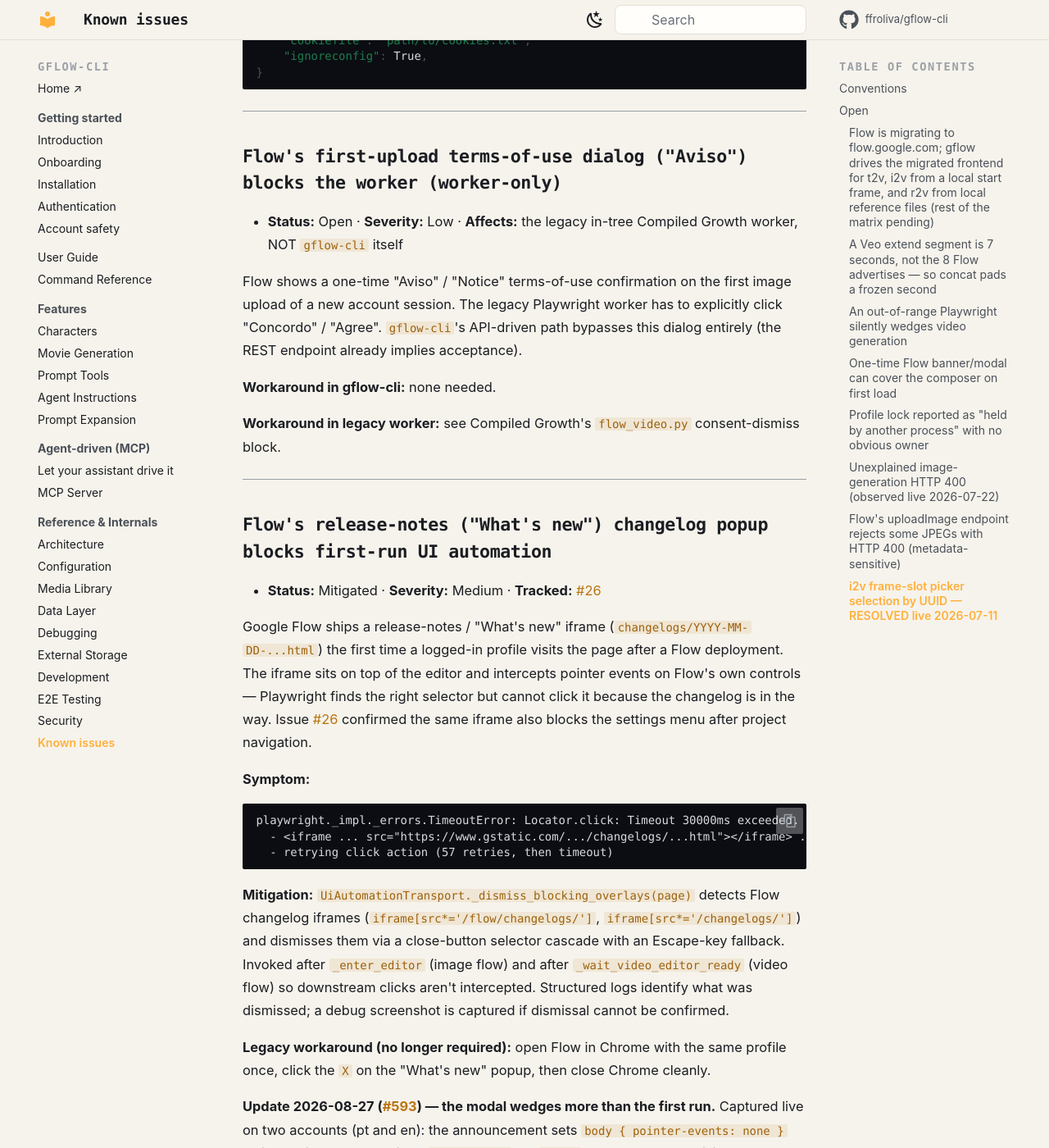
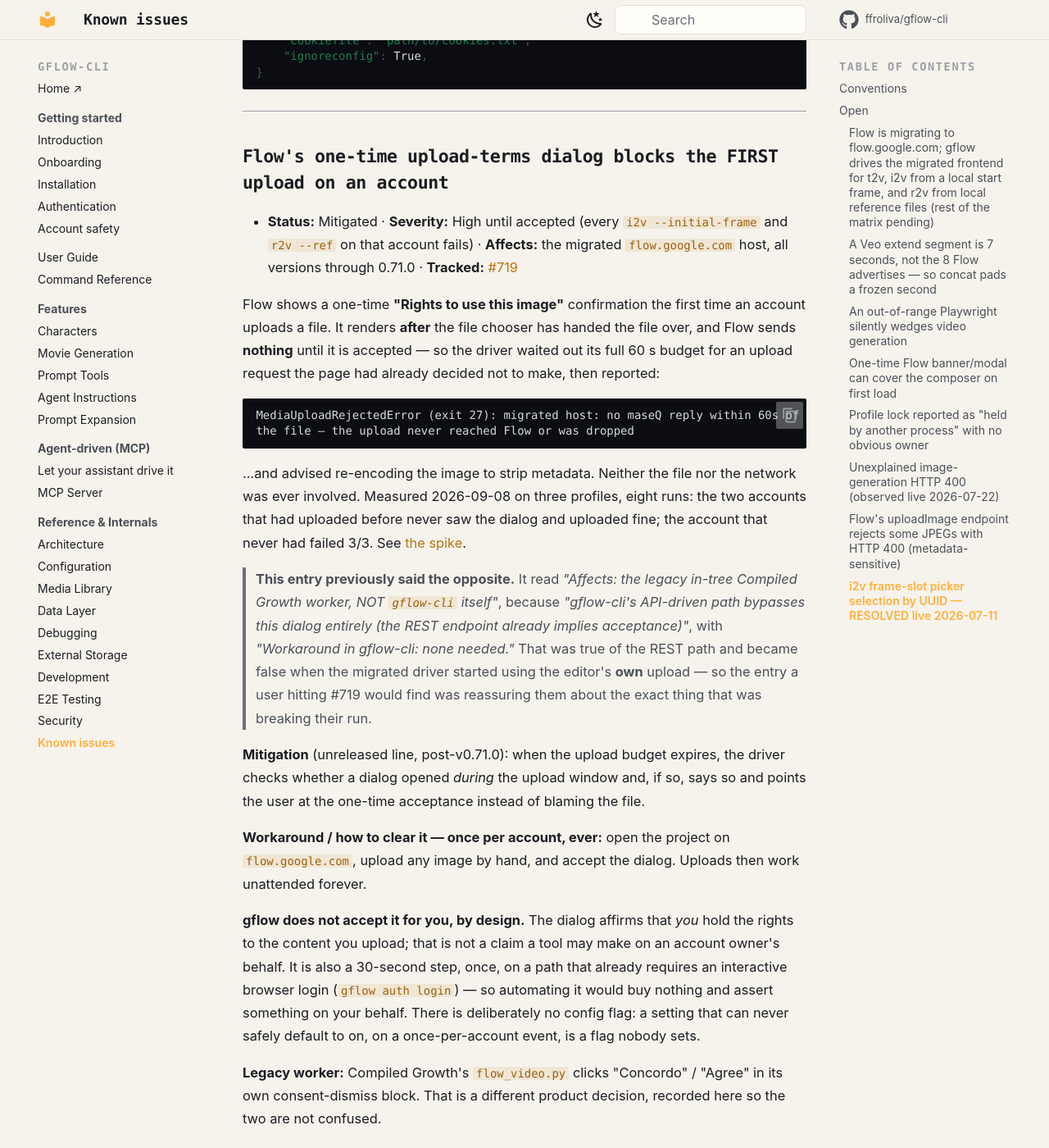
Before and after one commit to ffroliva/gflow-cli, an MkDocs documentation site: the page built from website/docs/KNOWN_ISSUES.md, in a window 1280 px wide and 1400 px high, scrolled down 19594 px. Shown: the whole window at 82% size. Built offline with MkDocs 1.6.1 and Material for MkDocs 9.7.7, drawn with Linux system fonts in a browser that asks for light colours; comment, search, counter and statistics services are not loaded.

Commit message:
docs(migrated): the first-upload dialog entry said gflow was unaffected
KNOWN_ISSUES.md read: 'Affects: the legacy in-tree Compiled Growth worker, NOT
gflow-cli itself', because 'gflow-cli's API-driven path bypasses this dialog
entirely (the REST endpoint already implies acceptance)', with 'Workaround in
gflow-cli: none needed.'

True of the REST path, and false since the migrated driver started using the
editor's OWN upload. So the entry a user hitting #719 would search for and find
was reassuring them about the exact thing breaking their run — the failure mode
this repo keeps correcting, in the document that exists to prevent it.

Rewritten with the measurement (8 runs, 3 profiles), the one-off workaround, why
gflow does not click it, and why there is no config flag. The old wording is
quoted inside the new entry rather than deleted, because 'this used to say the
opposite' is the part a returning reader needs.

CHANGELOG entry covers the guard, the count-not-match decision and its locale
rationale, and the product decision not to auto-accept.

Refs #719

````diff
--- a/website/docs/KNOWN_ISSUES.md
+++ b/website/docs/KNOWN_ISSUES.md
@@ -687,15 +687,28 @@
 ---
 
 
-### Flow's first-upload terms-of-use dialog ("Aviso") blocks the worker (worker-only)
-
-- **Status:** Open · **Severity:** Low · **Affects:** the legacy in-tree Compiled Growth worker, NOT `gflow-cli` itself
-
-Flow shows a one-time "Aviso" / "Notice" terms-of-use confirmation on the first image upload of a new account session. The legacy Playwright worker has to explicitly click "Concordo" / "Agree". `gflow-cli`'s API-driven path bypasses this dialog entirely (the REST endpoint already implies acceptance).
-
-**Workaround in gflow-cli:** none needed.
-
-**Workaround in legacy worker:** see Compiled Growth's `flow_video.py` consent-dismiss block.
+### Flow's one-time upload-terms dialog blocks the FIRST upload on an account
+
+- **Status:** Mitigated · **Severity:** High until accepted (every `i2v --initial-frame` and `r2v --ref` on that account fails) · **Affects:** the migrated `flow.google.com` host, all versions through 0.71.0 · **Tracked:** [#719](https://github.com/ffroliva/gflow-cli/issues/719)
+
+Flow shows a one-time **"Rights to use this image"** confirmation the first time an account uploads a file. It renders **after** the file chooser has handed the file over, and Flow sends **nothing** until it is accepted — so the driver waited out its full 60 s budget for an upload request the page had already decided not to make, then reported:
+
+```
+MediaUploadRejectedError (exit 27): migrated host: no maseQ reply within 60s of choosing
+the file — the upload never reached Flow or was dropped
+```
+
+…and advised re-encoding the image to strip metadata. Neither the file nor the network was ever involved. Measured 2026-09-08 on three profiles, eight runs: the two accounts that had uploaded before never saw the dialog and uploaded fine; the account that never had failed 3/3. See [the spike](https://github.com/ffroliva/gflow-cli/blob/main/docs/superpowers/spikes/2026-09-08-migrated-upload-fails-two-ways.md).
+
+> **This entry previously said the opposite.** It read *"Affects: the legacy in-tree Compiled Growth worker, NOT `gflow-cli` itself"*, because *"gflow-cli's API-driven path bypasses this dialog entirely (the REST endpoint already implies acceptance)"*, with *"Workaround in gflow-cli: none needed."* That was true of the REST path and became false when the migrated driver started using the editor's **own** upload — so the entry a user hitting #719 would find was reassuring them about the exact thing that was breaking their run.
+
+**Mitigation** (unreleased line, post-v0.71.0): when the upload budget expires, the driver checks whether a dialog opened *during* the upload window and, if so, says so and points the user at the one-time acceptance instead of blaming the file.
+
+**Workaround / how to clear it — once per account, ever:** open the project on `flow.google.com`, upload any image by hand, and accept the dialog. Uploads then work unattended forever.
+
+**gflow does not accept it for you, by design.** The dialog affirms that *you* hold the rights to the content you upload; that is not a claim a tool may make on an account owner's behalf. It is also a 30-second step, once, on a path that already requires an interactive browser login (`gflow auth login`) — so automating it would buy nothing and assert something on your behalf. There is deliberately no config flag: a setting that can never safely default to on, on a once-per-account event, is a flag nobody sets.
+
+**Legacy worker:** Compiled Growth's `flow_video.py` clicks "Concordo" / "Agree" in its own consent-dismiss block. That is a different product decision, recorded here so the two are not confused.
 
 ---
 
````
Also changed, not shown: KNOWN_ISSUES.md (+22 -9 lines), CHANGELOG.md.
